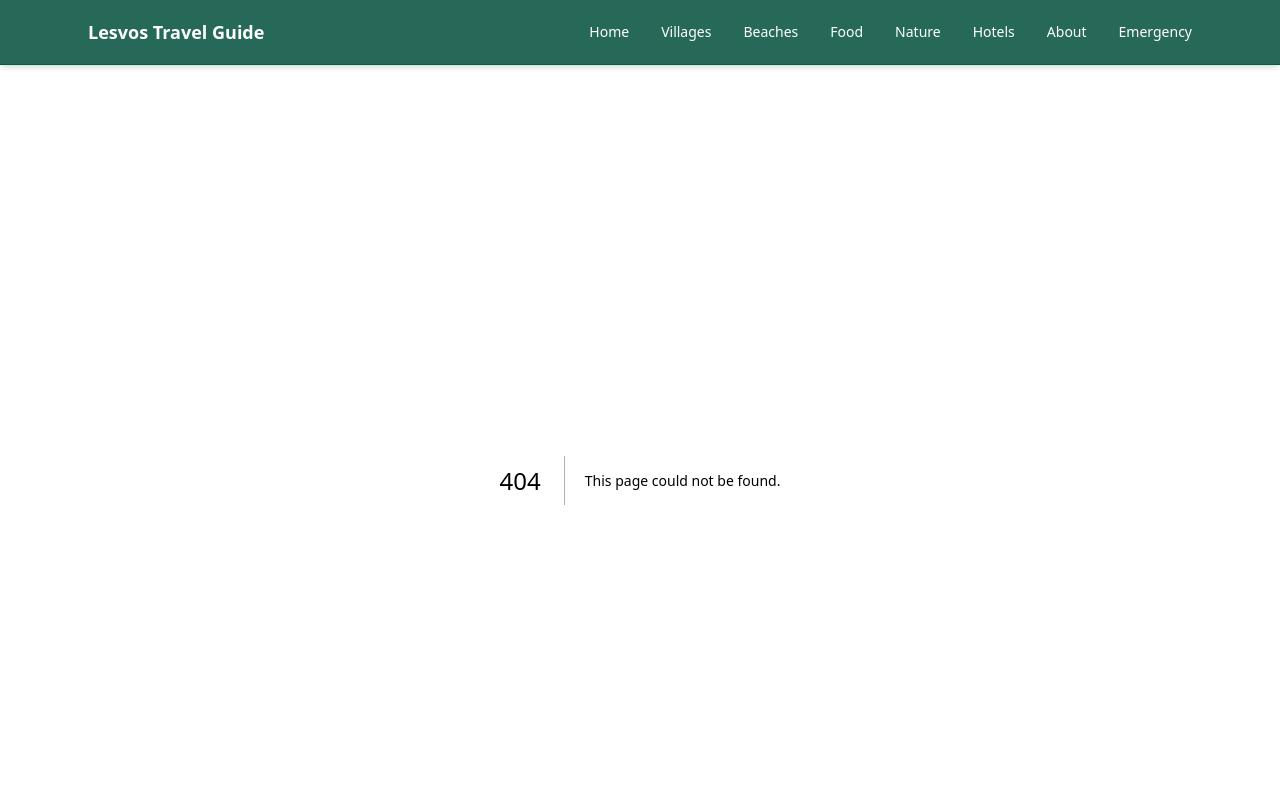
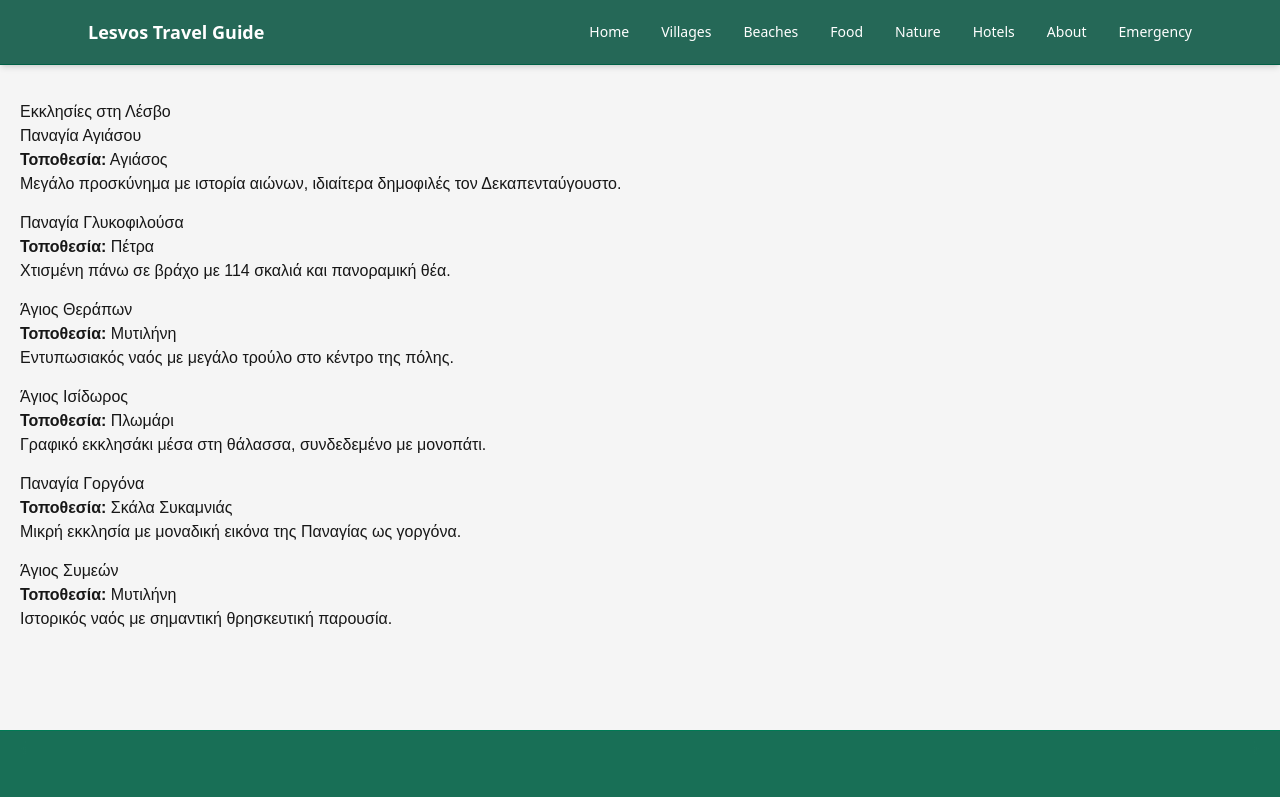
Before and after one commit to amamouridis06/lesvos-travel-guide, a Next.js app: page /religion in a window 1280 px wide. Before the commit this address had no page. Shown: the top 797 px of the page. Built offline with nearby package versions, Linux system fonts and the light colour scheme.

Commit message:
Add files via upload

```diff
--- /dev/null
+++ b/app/religion/churches/agios-rafail/page.tsx
@@ -0,0 +1,120 @@
+import Image from "next/image";
+import Link from "next/link";
+
+export const metadata = {
+  title: "Μονή Αγίου Ραφαήλ",
+  description:
+    "Η Μονή Αγίου Ραφαήλ στη Λέσβο: ένα από τα σημαντικότερα προσκυνήματα του νησιού, με μεγάλη ιστορία και πνευματική σημασία.",
+};
+
+export default function AgiosRafailPage() {
+  return (
+    <main className="bg-neutral-100 text-neutral-900">
+
+      {/* HERO */}
+      <section className="relative h-[60vh] w-full">
+        <Image
+          src="/agios-rafail.jpg"
+          alt="Μονή Αγίου Ραφαήλ Λέσβος"
+          fill
+          className="object-cover"
+          priority
+        />
+        <div className="absolute inset-0 bg-black/40" />
+
+        <div className="absolute bottom-8 left-1/2 -translate-x-1/2 text-center text-white px-6">
+          <h1 className="text-4xl md:text-5xl font-bold">
+            Saint Rafael Monastery
+          </h1>
+          <p className="mt-2 text-lg text-gray-200">
+            One of the most important pilgrimage sites in Lesvos.
+          </p>
+        </div>
+      </section>
+
+      {/* CONTENT */}
+      <section className="max-w-5xl mx-auto px-6 py-16 grid grid-cols-1 md:grid-cols-3 gap-12">
+
+        {/* MAIN */}
+        <div className="md:col-span-2 space-y-10">
+
+          {/* Overview */}
+          <div>
+            <h2 className="text-2xl font-semibold mb-3">Overview</h2>
+            <p className="text-gray-700 leading-relaxed">
+              The Monastery of Saint Rafael is located near Thermi and is one of the
+              most visited religious sites in Lesvos. It is dedicated to Saint Rafael,
+              Saint Nikolaos and Saint Irene, attracting thousands of pilgrims every year.
+            </p>
+          </div>
+
+          {/* Highlights */}
+          <div>
+            <h2 className="text-2xl font-semibold mb-3">Highlights</h2>
+            <ul className="list-disc pl-5 text-gray-700 space-y-2">
+              <li>Important Orthodox pilgrimage</li>
+              <li>Peaceful and spiritual environment</li>
+              <li>Beautiful monastery complex</li>
+              <li>Religious celebrations and events</li>
+            </ul>
+          </div>
+
+          {/* Info */}
+          <div>
+            <h2 className="text-2xl font-semibold mb-3">Useful Information</h2>
+            <ul className="text-gray-700 space-y-2">
+              <li><strong>Location:</strong> Thermi, Lesvos</li>
+              <li><strong>Type:</strong> Monastery</li>
+              <li><strong>Access:</strong> Easy by car</li>
+              <li><strong>Ideal for:</strong> Pilgrimage, cultural visit</li>
+            </ul>
+          </div>
+        </div>
+
+        {/* SIDEBAR */}
+        <aside className="space-y-8">
+
+          {/* Map */}
+          <div className="w-full h-48 rounded-lg overflow-hidden">
+            <iframe
+              src="https://www.google.com/maps?q=Agios+Rafail+Lesvos&output=embed"
+              width="100%"
+              height="100%"
+              style={{ border: 0 }}
+              loading="lazy"
+            />
+          </div>
+
+          {/* Nearby */}
+          <div className="bg-white rounded-xl shadow p-4">
+            <h3 className="font-semibold mb-3">Nearby</h3>
+            <ul className="space-y-2 text-sm">
+              <li>
+                🏘{" "}
+                <Link href="/villages/thermi" className="text-blue-600 hover:underline">
+                  Thermi
+                </Link>
+              </li>
+              <li>⛪ Other churches & monasteries</li>
+              <li>🌿 Nature & peaceful surroundings</li>
+            </ul>
+          </div>
+        </aside>
+      </section>
+
+      {/* CTA */}
+      <section className="bg-neutral-900 text-white py-16 text-center">
+        <h2 className="text-2xl font-semibold mb-4">
+          Δείτε κι άλλες εκκλησίες & μοναστήρια
+        </h2>
+        <Link
+          href="/churches"
+          className="inline-block px-6 py-3 bg-yellow-600 text-black rounded-lg font-semibold hover:bg-yellow-500 transition"
+        >
+          Όλα τα προσκυνήματα
+        </Link>
+      </section>
+
+    </main>
+  );
+}
--- /dev/null
+++ b/app/religion/page.tsx
@@ -0,0 +1,59 @@
+import React from "react";
+
+type Church = {
+  name: string;
+  location: string;
+  description: string;
+};
+
+const churches: Church[] = [
+  {
+    name: "Παναγία Αγιάσου",
+    location: "Αγιάσος",
+    description: "Μεγάλο προσκύνημα με ιστορία αιώνων, ιδιαίτερα δημοφιλές τον Δεκαπενταύγουστο.",
+  },
+  {
+    name: "Παναγία Γλυκοφιλούσα",
+    location: "Πέτρα",
+    description: "Χτισμένη πάνω σε βράχο με 114 σκαλιά και πανοραμική θέα.",
+  },
+  {
+    name: "Άγιος Θεράπων",
+    location: "Μυτιλήνη",
+    description: "Εντυπωσιακός ναός με μεγάλο τρούλο στο κέντρο της πόλης.",
+  },
+  {
+    name: "Άγιος Ισίδωρος",
+    location: "Πλωμάρι",
+    description: "Γραφικό εκκλησάκι μέσα στη θάλασσα, συνδεδεμένο με μονοπάτι.",
+  },
+  {
+    name: "Παναγία Γοργόνα",
+    location: "Σκάλα Συκαμνιάς",
+    description: "Μικρή εκκλησία με μοναδική εικόνα της Παναγίας ως γοργόνα.",
+  },
+  {
+    name: "Άγιος Συμεών",
+    location: "Μυτιλήνη",
+    description: "Ιστορικός ναός με σημαντική θρησκευτική παρουσία.",
+  },
+];
+
+const LesvosChurches: React.FC = () => {
+  return (
+    <div style={{ padding: "20px", fontFamily: "sans-serif" }}>
+      <h1>Εκκλησίες στη Λέσβο</h1>
+      <ul>
+        {churches.map((church, index) => (
+          <li key={index} style={{ marginBottom: "15px" }}>
+            <h2>{church.name}</h2>
+            <p><strong>Τοποθεσία:</strong> {church.location}</p>
+            <p>{church.description}</p>
+          </li>
+        ))}
+      </ul>
+    </div>
+  );
+};
+
+export default LesvosChurches;
```
